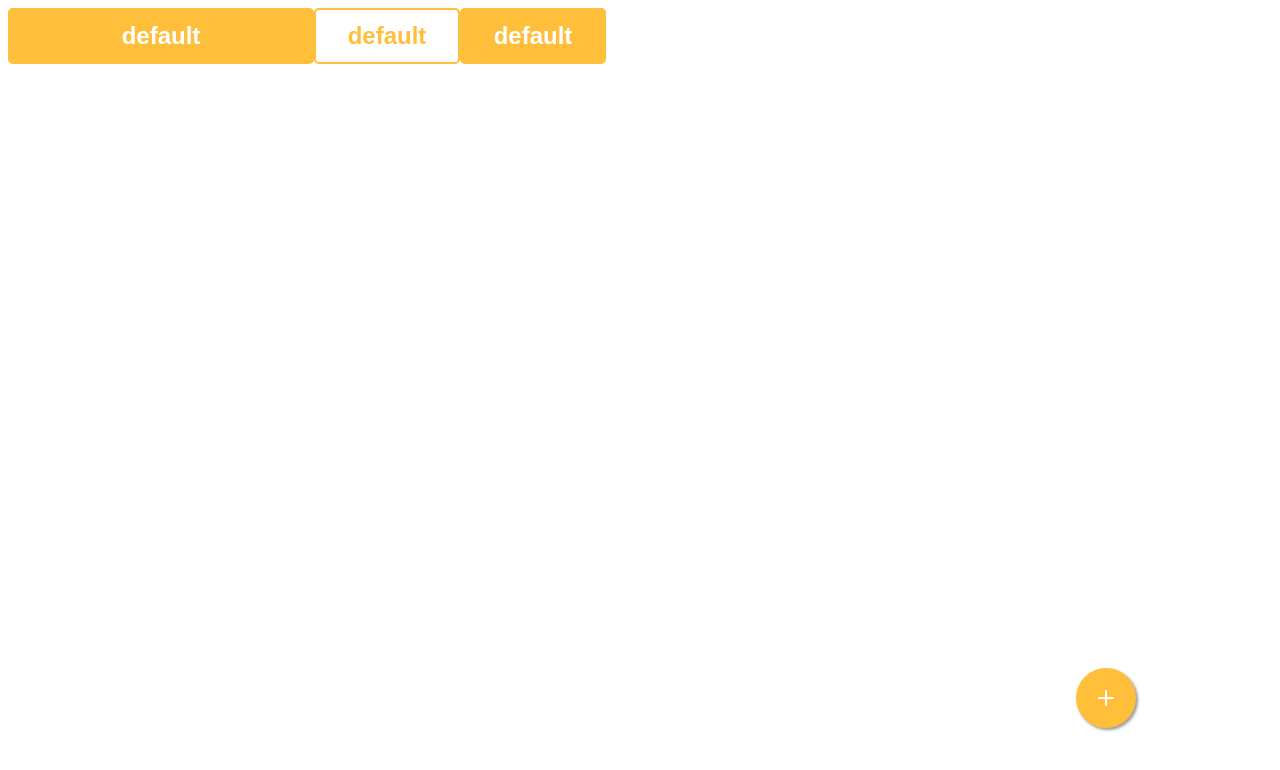
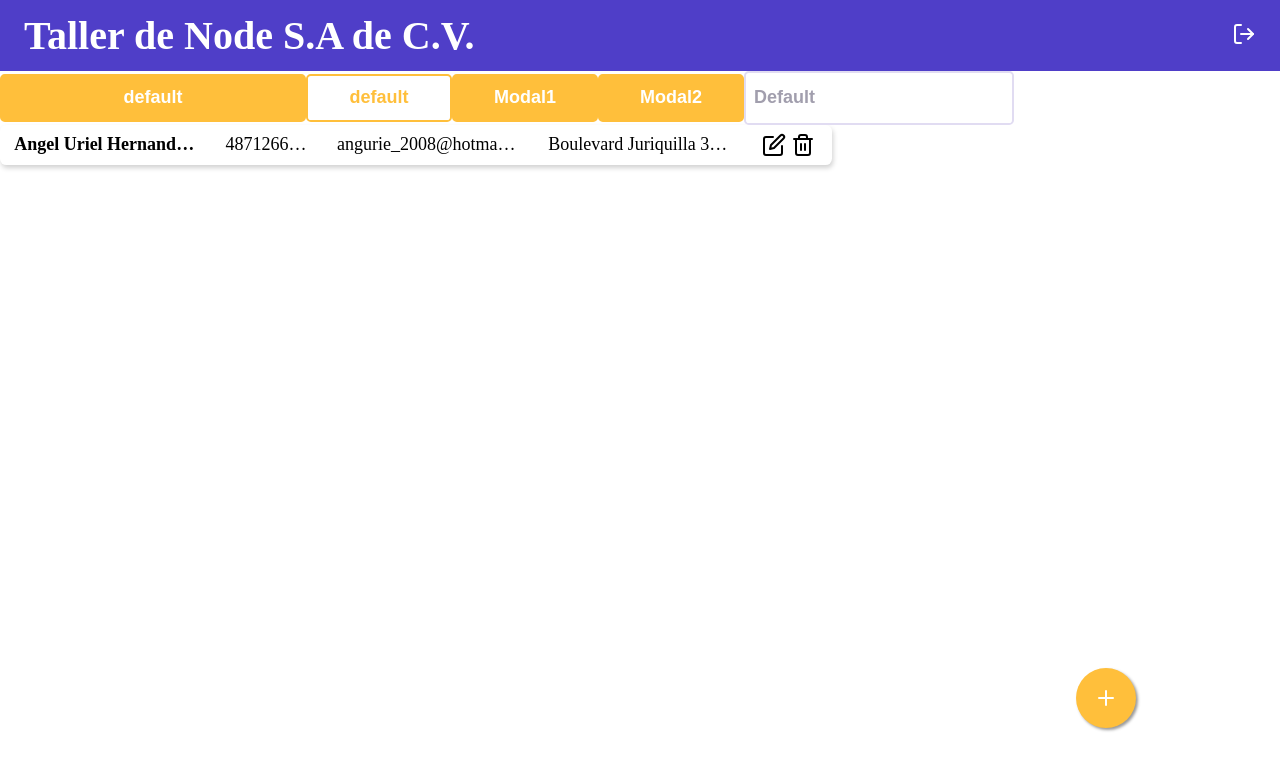
Before and after one commit to Angel877898/ProyectoNode, a React (Create React App) app in the folder frontend/: page / in a window 1280 px wide. Shown: the top 770 px of the page. Built offline with nearby package versions, Linux system fonts and the light colour scheme.

Commit message:
adding CardUser

```diff
--- a/frontend/src/assets/styles/components/Button.css
+++ b/frontend/src/assets/styles/components/Button.css
@@ -1,9 +1,9 @@
 .button{
-    font-size: 1.5rem;
+    font-size: 1.125rem;
     font-weight: bold;
     border: .125rem #FFBF3B solid;
     border-radius: .3rem;
-    height: 3.5rem;
+    height: 3rem;
     outline: none;
 }
 .primary{
@@ -21,7 +21,7 @@
     width: 19.125rem;
 }
 .button:active {
-    box-shadow: 5px 2px 8px 1px rgba(0, 0, 0, 0.24);
+    box-shadow: 3px 1.5px 8px 1px rgba(0, 0, 0, 0.24);
     transform: translateY(2px);
 }
 .button:hover{
--- /dev/null
+++ b/frontend/src/assets/styles/components/CardUser.css
@@ -0,0 +1,69 @@
+.cardUser{
+    width: 65%;
+    height: 2.5rem;
+    border-radius: .4rem;
+    display: flex;
+    flex-direction: row;
+    align-items: center;
+    justify-content: space-around;
+    box-shadow: 1.2px 3px 5px   rgba(0, 0, 0, 0.18);
+}
+.cardUser:hover{
+    cursor: pointer;
+}
+.cardUser__name{
+    height: 1.5rem;
+    width: 22%;
+    display: flex;
+    align-items: center;
+}
+.cardUser__name p{
+    white-space: nowrap;
+    overflow: hidden;
+    text-overflow: ellipsis;
+    font-weight: bold;
+    font-size: 1.125rem;
+}
+.cardUser__tel{
+    height: 1.5rem;
+    width: 10%;
+    display: flex;
+    align-items: center;
+}
+.cardUser__tel p{
+    white-space: nowrap;
+    overflow: hidden;
+    text-overflow: ellipsis;
+    font-size: 1.125rem;
+}
+.cardUser__address{
+    height: 1.5rem;
+    width: 22%;
+    display: flex;
+    align-items: center;
+}
+.cardUser__address p{
+    white-space: nowrap;
+    overflow: hidden;
+    text-overflow: ellipsis;
+    font-size: 1.125rem;
+}
+.cardUser__email{
+    height: 1.5rem;
+    width: 22%;
+    display: flex;
+    align-items: center;
+}
+.cardUser__email p{
+    white-space: nowrap;
+    overflow: hidden;
+    text-overflow: ellipsis;
+    font-size: 1.125rem;
+}
+.cardUser__icons{
+    height: 1.5rem;
+    width: 7%;
+    display: flex;
+    justify-content: space-around;
+    align-items: center;
+}
--- /dev/null
+++ b/frontend/src/assets/styles/components/Input.css
@@ -0,0 +1,20 @@
+.input{
+    font-size: 1.5rem;
+    font-weight: bold;
+    border: .125rem #e1dcf2 solid;
+    border-radius: .3rem;
+    height: 3.1rem;
+    outline: none;
+    font-size: 1.125rem;
+    color: #a19ead;
+    padding-left: .5rem;
+}
+.input::placeholder{
+    color: #a19ead;
+}
+.input-medium{
+    width: 11.125rem;
+}
+.input-large{
+    width: 16.125rem;
+}
--- /dev/null
+++ b/frontend/src/assets/styles/components/NavBar.css
@@ -0,0 +1,17 @@
+.header {
+    width: 100vw;
+    height: 8.9vh;
+    background-color: #4F3EC8;
+    display: flex;
+    align-items: center;
+    justify-content: space-between;
+}
+
+.header-titulo {
+    color: #FFFF;
+    padding-left: 1.5rem;
+    font-size: 2.5rem;
+}
+.header-icon{
+    padding-right:1.5rem ;
+}
--- /dev/null
+++ b/frontend/src/assets/styles/containers/App.css
@@ -0,0 +1,4 @@
+*{
+    padding: 0;
+    margin: 0;
+}
--- /dev/null
+++ b/frontend/src/components/CardUser.js
@@ -0,0 +1,30 @@
+import React from 'react'
+import Icon from './Icon'
+import Edit from '../assets/images/edit.svg'
+import Delete from '../assets/images/delete.svg'
+import '../assets/styles/components/CardUser.css'
+
+const CardUser = ({name, tel, email, address}) => {
+    return (
+        <div className="cardUser">
+            <div className="cardUser__name ">
+                <p>{name}</p>
+            </div>
+            <div className="cardUser__tel">
+                <p>{tel}</p>
+            </div>
+            <div className="cardUser__email">
+                <p>{email}</p>
+            </div>
+            <div className="cardUser__address">
+                <p>{address}</p>
+            </div>
+            <div className="cardUser__icons">
+                <Icon src={Edit} />
+                <Icon src={Delete} />
+            </div>
+        </div>
+    )
+}
+
+export default CardUser;
--- /dev/null
+++ b/frontend/src/components/Input.js
@@ -0,0 +1,36 @@
+import React from 'react';
+import PropTypes from 'prop-types'
+
+import '../assets/styles/components/Input.css'
+
+const Input = ({placeholder, value, size, onChange}) => {
+    return (
+        <>
+        <input
+            type="text"
+            className={`input
+                ${size === 'medium' ? "input-medium" : "input-large"}`}
+            onChange={onChange}
+            placeholder={placeholder}
+        />
+        </>
+    )
+}
+const options={
+    sizes:['medium','large']
+}
+
+Input.propTypes = {
+    onChange: PropTypes.func,
+    size: PropTypes.oneOf(options.sizes),
+    value: PropTypes.string,
+    placeholder: PropTypes.string
+}
+Input.defaultProps = {
+    size: 'large',
+    onChange: () => {},
+
+    placeholder: 'Default'
+}
+
+export default Input;
--- /dev/null
+++ b/frontend/src/components/NavBar.js
@@ -0,0 +1,17 @@
+import React from 'react'
+import Icon from './Icon'
+import logOutLogo from '../assets/images/log-out.svg'
+import '../assets/styles/components/NavBar.css'
+
+const NavBar = () => {
+    return (
+        <header className="header">
+            <h1 className="header-titulo">Taller de Node S.A de C.V.</h1>
+            <div className="header-icon">
+                <Icon className="header-icon" src={logOutLogo} name={'loguot icon'} />
+            </div>
+        </header>
+    )
+}
+
+export default NavBar
--- a/frontend/src/containers/App.js
+++ b/frontend/src/containers/App.js
@@ -1,19 +1,28 @@
-import React from 'react';
+import React, { useState } from 'react';
 import Button from '../components/Button'
 import Icon from '../components/Icon';
 import Plus from '../assets/images/plus.svg'
 import logOut from '../assets/images/log-out.svg'
 import FloatButton from '../components/FloatButton';
+import NavBar from '../components/NavBar';
+import '../assets/styles/containers/App.css'
+import Input from '../components/Input';
+import CardUser from '../components/CardUser';
 
 const App = () => {
+
     return (
         <>
+
+        <NavBar/>
         <Button type={'primary'} size={'large'} />
         <Button type={'secundary'} size={'medium'} />
-        <Button type={'primary'} size={'medium'} />
-
+        <Button type={'primary'} size={'medium'}  text="Modal1" />
+        <Button type={'primary'} size={'medium'}  text="Modal2" />
+        <Input size={'large'}  />
         <Icon src={logOut} />
         <FloatButton img={Plus} onClick={() => console.log('click')} />
+        <CardUser tel="4871266303" name="Angel Uriel Hernandez Maldonadosadkhfjhfksasdasddsd" address="Boulevard Juriquilla 345 col jahsjhajhd" email="angurie_2008@hotmail.com" />
         </>
     )
 }
```
Also changed, not shown: frontend/src/assets/styles/components/Modal.css (added, +130 -0 lines), frontend/src/assets/images/delete.svg (added), frontend/src/assets/images/edit.svg (added), frontend/src/assets/styles/components/Icon.css (line endings or trailing spaces).
